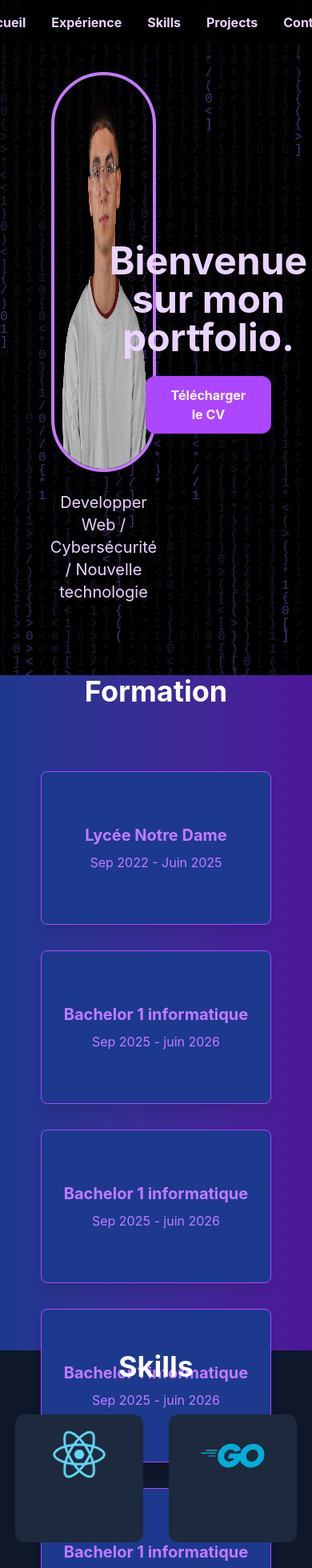
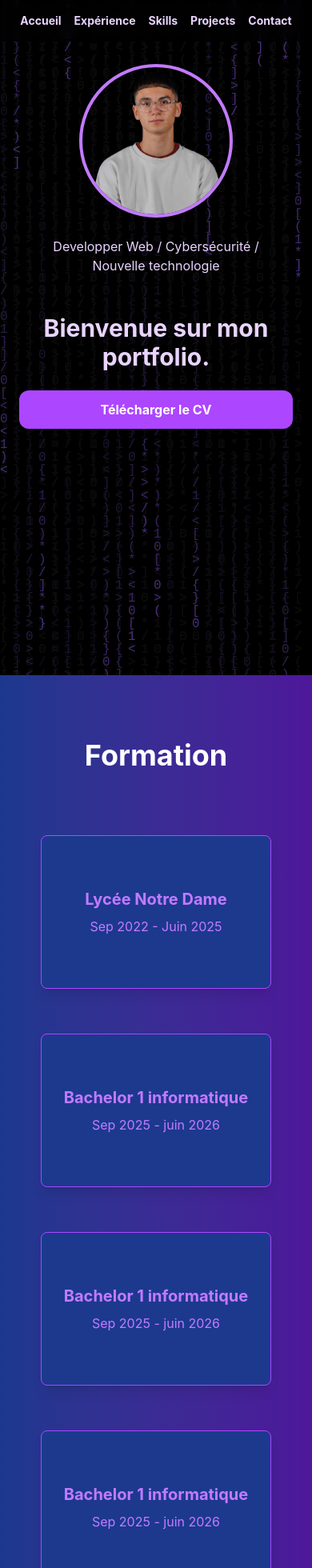
Before and after one commit to enzo959/myPortFolio, a React (Vite) app: page / in a window 390 px wide. Shown: the top 1960 px of the page at 80% size. Built offline with nearby package versions, Linux system fonts and the light colour scheme.

Commit message:
change style and add responsive mobile

```diff
--- a/src/components/Accueil.jsx
+++ b/src/components/Accueil.jsx
@@ -6,7 +6,7 @@ export default function Accueil() {
   return (
     <section
       id="accueil"
-      className="relative h-screen grid grid-cols-2 items-center bg-linear-to-r from-blue-600 to-violet-200 overflow-hidden px-16"
+      className="relative min-h-screen flex flex-col md:grid md:grid-cols-2 items-center bg-linear-to-r from-blue-600 to-violet-200 overflow-hidden px-6 md:px-16 py-20"
     >
       <MatrixBackground />
 
@@ -15,25 +15,25 @@ export default function Accueil() {
         <img
           src={images.moi}
           alt="Photo de profil"
-          className="w-125 h-125 rounded-full border-4 border-purple-400 shadow-lg mb-6"
+          className="w-48 h-48 md:w-125 md:h-125 rounded-full border-4 border-purple-400 shadow-lg mb-6 object-cover"
         />
 
-        <p className="text-xl text-purple-200 text-center">
+        <p className="text-base md:text-xl text-purple-200 text-center max-w-xs md:max-w-none">
           Developper Web / Cybersécurité / Nouvelle technologie
         </p>
       </div>
 
       {/* ===== Colonne droite (Texte + bouton) ===== */}
-      <div className="relative z-10 flex flex-col items-center text-center space-y-6">
+      <div className="relative z-10 flex flex-col items-center text-center space-y-6 mt-12 md:mt-0">
 
-        <h1 className="text-5xl font-bold text-purple-200">
+        <h1 className="text-3xl md:text-5xl font-bold text-purple-200">
           Bienvenue sur mon portfolio.
         </h1>
 
         <a
           href={MonCV}
           download
-          className="w-fit bg-purple-500 hover:bg-purple-600 text-white font-bold py-3 px-8 rounded-xl shadow-lg transition"
+          className="w-full md:w-fit bg-purple-500 hover:bg-purple-600 text-white font-bold py-3 px-8 rounded-xl shadow-lg transition"
         >
           Télécharger le CV
         </a>
--- a/src/components/Contact.jsx
+++ b/src/components/Contact.jsx
@@ -8,7 +8,7 @@ export default function Contact() {
   return (
     <section
       id="contact"
-      className="relative h-screen flex flex-wrap justify-center items-center bg-linear-to-r from-blue-900 to-violet-900"
+      className="relative min-h-screen flex items-center justify-center bg-linear-to-r from-blue-900 to-violet-900 px-6 py-20"
     >
 
     <MatrixBackground />
@@ -21,7 +21,7 @@ export default function Contact() {
         <form
           action="https://formspree.io/f/mdkvrzzo"
           method="POST"
-          className="w-full max-w-6xl space-y-6 mx-auto"
+          className="w-full max-w-lg space-y-6 mx-auto"
         >
 
           {/* Nom */}
@@ -31,7 +31,7 @@ export default function Contact() {
               type="text"
               name="nom"
               required
-              className="w-full p-5 rounded-lg bg-slate-900 text-white border border-slate-700 focus:border-purple-500 outline-none"
+              className="w-full p-4 md:p-5 rounded-lg bg-slate-900 text-white border border-slate-700 focus:border-purple-500 focus:ring-2 focus:ring-purple-500/40 outline-none transition"
             />
           </div>
 
@@ -42,7 +42,7 @@ export default function Contact() {
               type="email"
               name="email"
               required
-              className="w-full p-5 rounded-lg bg-slate-900 text-white border border-slate-700 focus:border-purple-500 outline-none"
+              className="w-full p-4 md:p-5 rounded-lg bg-slate-900 text-white border border-slate-700 focus:border-purple-500 focus:ring-2 focus:ring-purple-500/40 outline-none transition"
             />
           </div>
 
@@ -53,7 +53,7 @@ export default function Contact() {
               name="message"
               rows="5"
               required
-              className="w-full p-5 rounded-lg bg-slate-900 text-white border border-slate-700 focus:border-purple-500 outline-none"
+              className="w-full p-4 md:p-5 rounded-lg bg-slate-900 text-white border border-slate-700 focus:border-purple-500 focus:ring-2 focus:ring-purple-500/40 outline-none transition resize-none"
             />
           </div>
 
@@ -62,7 +62,7 @@ export default function Contact() {
 
           <button
             type="submit"
-            className="w-full bg-purple-600 hover:bg-purple-700 text-white font-bold py-3 rounded-xl transition"
+            className="w-full md:w-auto bg-purple-600 hover:bg-purple-700 active:scale-95 text-white font-bold py-3 px-8 rounded-xl shadow-lg transition-all duration-200 focus:outline-none focus:ring-2 focus:ring-purple-400 focus:ring-offset-2 focus:ring-offset-slate-900"
           >
             Envoyer
           </button>
@@ -71,10 +71,12 @@ export default function Contact() {
       </div>
 
       {status && (
-        <p className="text-green-400 text-center mt-4">
-          {status}
-        </p>
-      )}
+        <div className="mt-6 flex justify-center">
+          <p className="px-6 py-3 rounded-xl bg-green-500/10 border border-green-500/30 text-green-400 text-center text-sm md:text-base shadow-md animate-fadeIn">
+            {status}
+          </p>
+        </div>
+)}
     </section>
   );
 }
--- a/src/components/Experience.jsx
+++ b/src/components/Experience.jsx
@@ -6,7 +6,7 @@ export default function Experience() {
   return (
     <section
         id="experience"
-        className="relative h-screen flex flex-wrap justify-center items-center bg-linear-to-r from-blue-900 to-violet-900"
+        className="relative min-h-screen flex flex-col items-center justify-center bg-linear-to-r from-blue-900 to-violet-900 px-6 py-20"
     >
 
             <MatrixBackground />
@@ -15,7 +15,7 @@ export default function Experience() {
                 Formation
             </h2>
 
-            <div className="relative z-10 flex flex-wrap justify-center items-center">
+            <div className="relative z-10 flex flex-wrap justify-center gap-6 max-w-6xl">
                 <ExperienceCard
                     title="Lycée Notre Dame"
                     duration="Sep 2022 - Juin 2025"
--- a/src/components/Navbar.jsx
+++ b/src/components/Navbar.jsx
@@ -1,7 +1,7 @@
 export default function Navbar() {
   return (
     <nav className="fixed top-0 left-0 w-full z-20 bg-black/50 backdrop-blur-sm py-4">
-      <ul className="flex justify-center gap-8 text-purple-200 font-bold">
+      <ul className="flex flex-wrap justify-center gap-4 md:gap-8 text-sm md:text-base text-purple-200 font-bold px-4">
         <li>
           <a href="#accueil" className="hover:text-purple-400">Accueil</a>
         </li>
--- a/src/components/Projects.jsx
+++ b/src/components/Projects.jsx
@@ -5,7 +5,7 @@ export default function Projects() {
   return (
     <section
       id="projects"
-      className="relative h-screen flex items-center justify-center bg-linear-to-r from-blue-600 to-violet-200 overflow-hidden"
+      className="relative min-h-screen flex items-center justify-center bg-linear-to-r from-blue-600 to-violet-200 overflow-hidden py-20"
     >
         <MatrixBackground />
         <div className="relative z-10 w-full max-w-6xl px-6">
@@ -14,7 +14,7 @@ export default function Projects() {
           Projets
         </h2>
 
-        <div className="grid md:grid-cols-2 gap-10">
+        <div className="grid grid-cols-1 md:grid-cols-2 gap-6 md:gap-10">
 
           <ProjectsCard
             title="GP Tracker"
--- a/src/components/Skills.jsx
+++ b/src/components/Skills.jsx
@@ -6,7 +6,7 @@ export default function Skills() {
   return (
     <section
       id="skills"
-      className="relative min-h-screen flex flex-col items-center justify-center bg-slate-900"
+      className="relative min-h-screen flex flex-col items-center justify-center bg-slate-900 px-6 py-20"
     >
 
       {/* Fond Matrix */}
@@ -19,7 +19,7 @@ export default function Skills() {
           Skills
         </h2>
 
-        <div className="grid grid-cols-2 md:grid-cols-4 gap-8">
+        <div className="grid grid-cols-1 sm:grid-cols-2 md:grid-cols-4 gap-6 md:gap-8">
           <SkillsCard
             logo={images.react}
             name="React"
```
